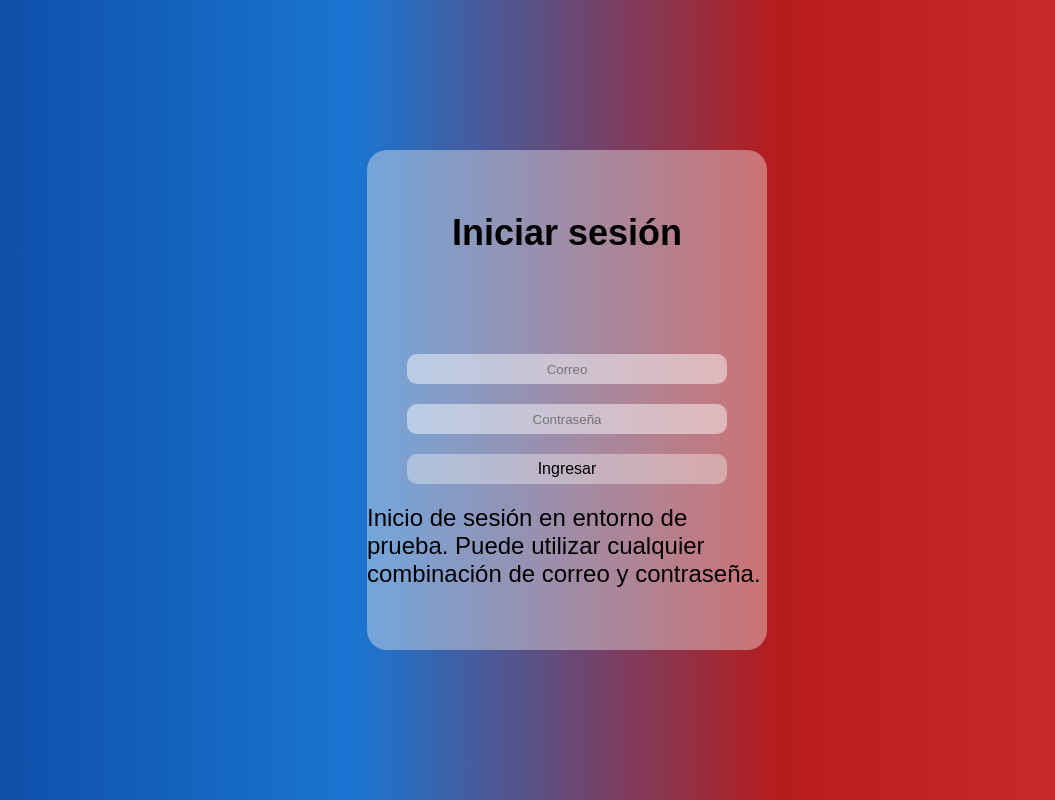
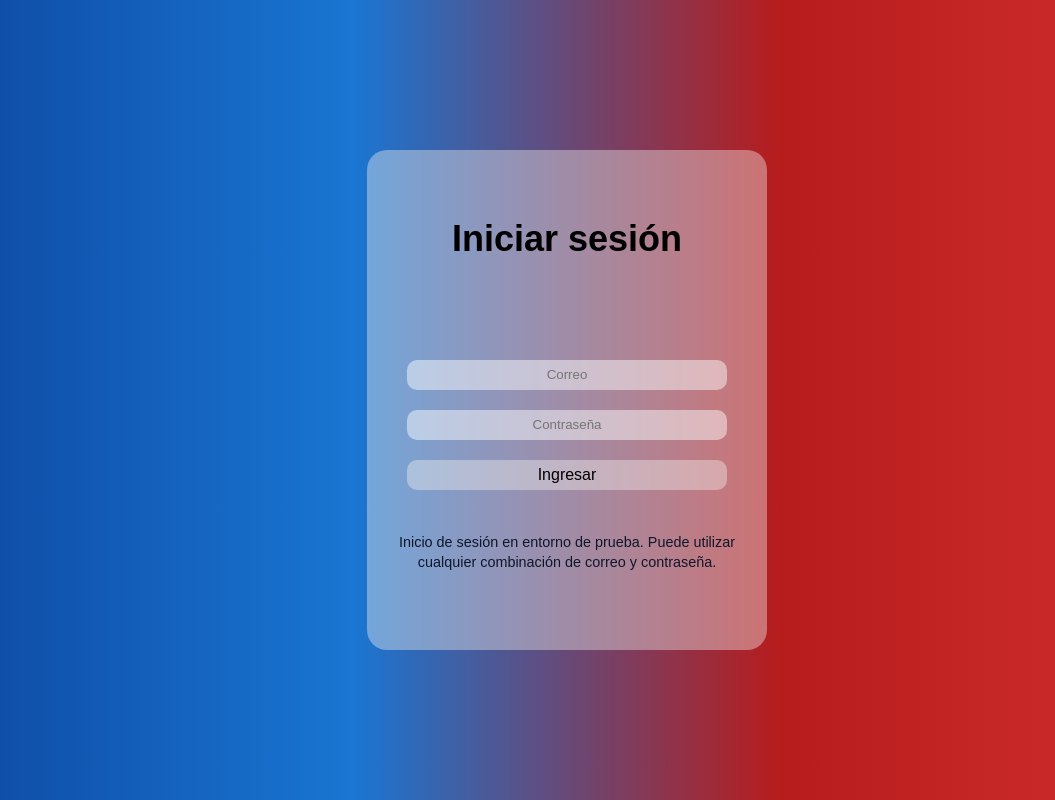
Before and after one commit to abel794/starwars-fans-site, a React (Vite) app: page / in a window 1280 px wide. Shown: the whole page, without its empty margins (73-1128 px from the left). Built offline with nearby package versions, Linux system fonts and the light colour scheme.

Commit message:
se agrego css para la etiqueta p para que se vea mas agradable en la ux

```diff
--- a/src/components/Auth/LoginForm.css
+++ b/src/components/Auth/LoginForm.css
@@ -48,3 +48,13 @@
     transform: scale(1.1);
     box-shadow: 0 0 10px rgba(0, 0, 0, 0)
 }
+
+.info {
+  margin-top: 12px;
+  padding: 10px 14px;
+  font-size: 0.9rem;
+  color: #0f172a; /* gris oscuro elegante */
+  border-radius: 6px;
+  line-height: 1.4;
+  text-align: center;
+}
```
